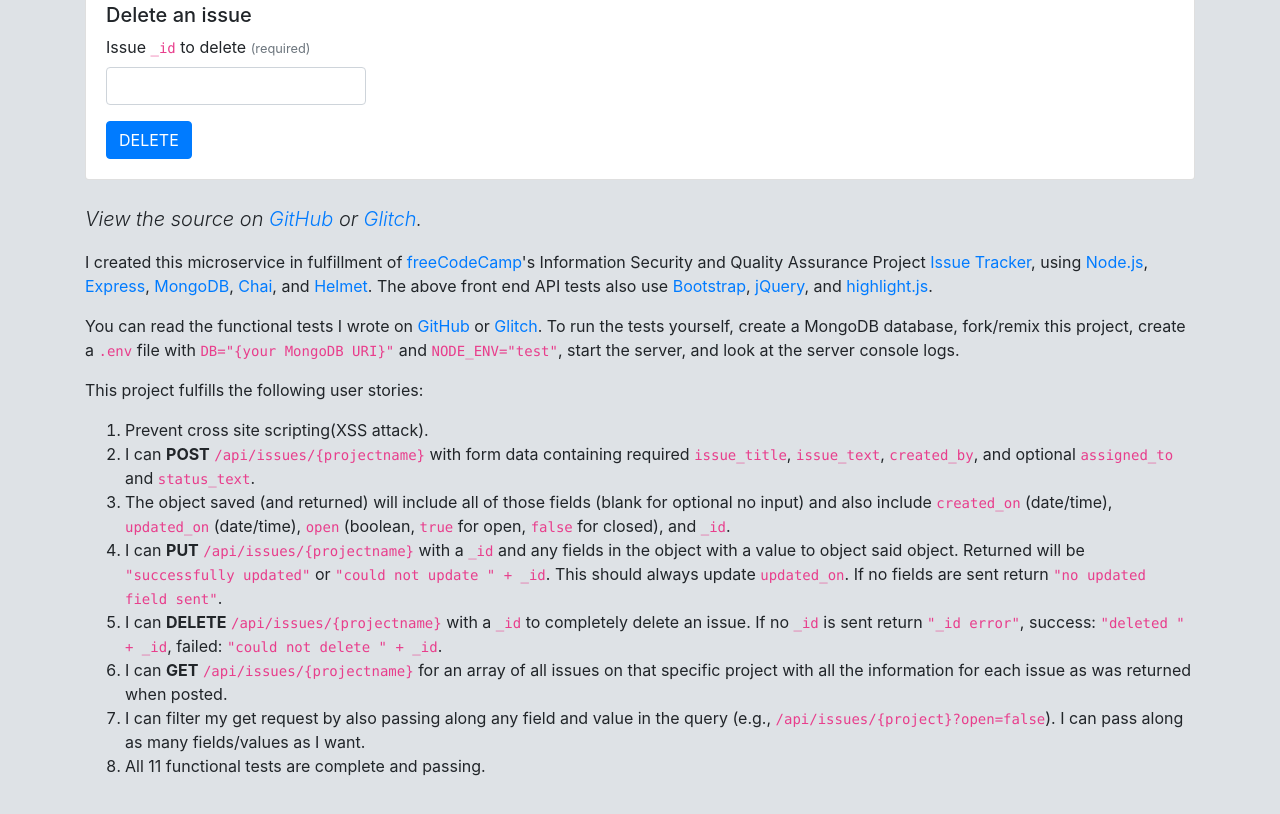
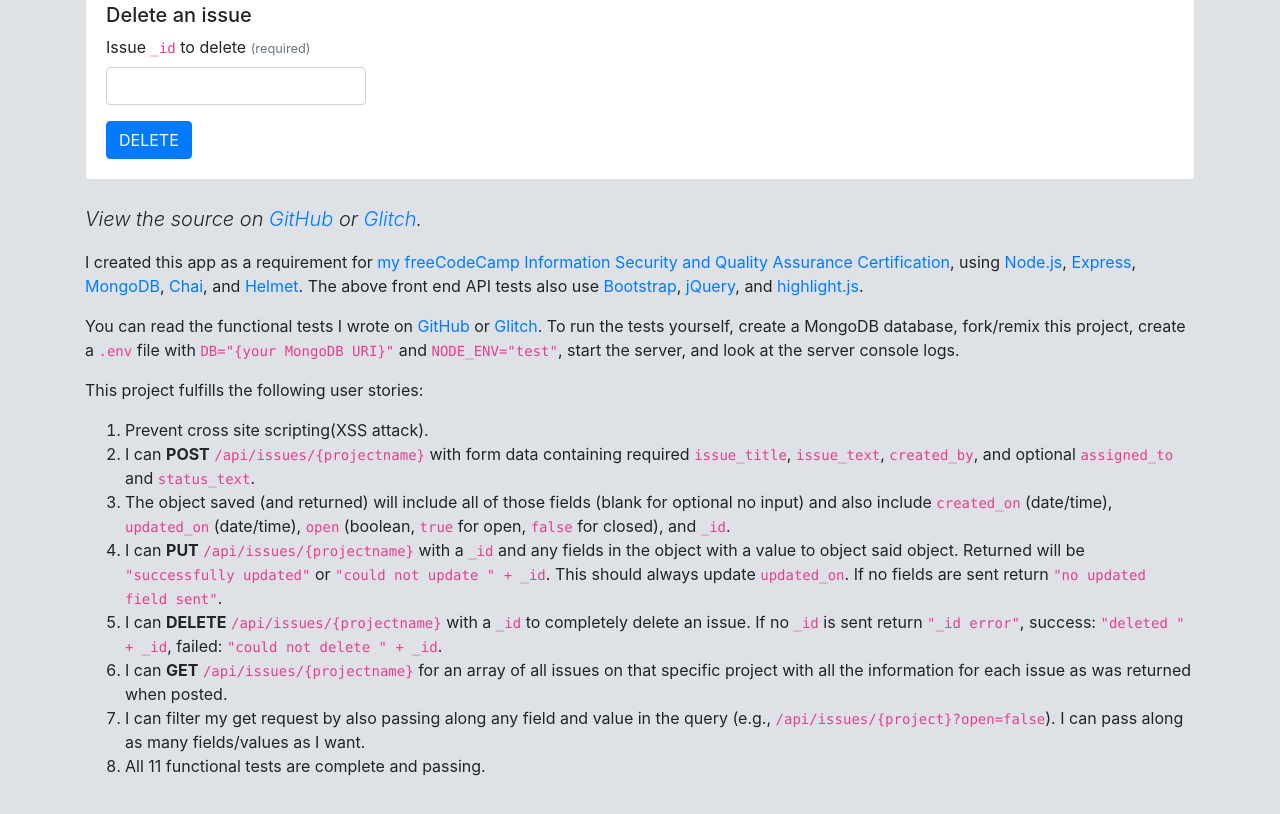
Before and after one commit to TyMick/issue-tracker, a website: page views/index.html in a window 1280 px wide. Shown: the part 1161-1975 px from the top of the page. Drawn offline with nearby package versions, Linux system fonts and the light colour scheme; a small style sheet from the web is missing.

Commit message:
Add certification link

```diff
--- a/views/index.html
+++ b/views/index.html
@@ -365,12 +365,11 @@
       </p>
 
       <p>
-        I created this microservice in fulfillment of
-        <a href="https://freecodecamp.org">freeCodeCamp</a>'s Information
-        Security and Quality Assurance Project
+        I created this app as a requirement for
         <a
-          href="https://www.freecodecamp.org/learn/information-security-and-quality-assurance/information-security-and-quality-assurance-projects/issue-tracker"
-          >Issue Tracker</a
+          href="https://www.freecodecamp.org/certification/tywmick/information-security-and-quality-assurance"
+          >my freeCodeCamp Information Security and Quality Assurance
+          Certification</a
         >, using <a href="https://nodejs.org/en/">Node.js</a>,
         <a href="https://expressjs.com/">Express</a>,
         <a href="https://mongodb.github.io/node-mongodb-native/">MongoDB</a>,
```
Also changed, not shown: README.md.
